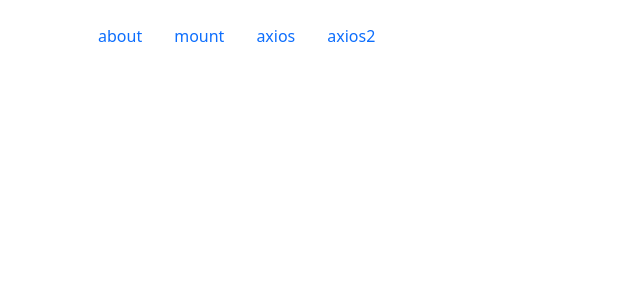
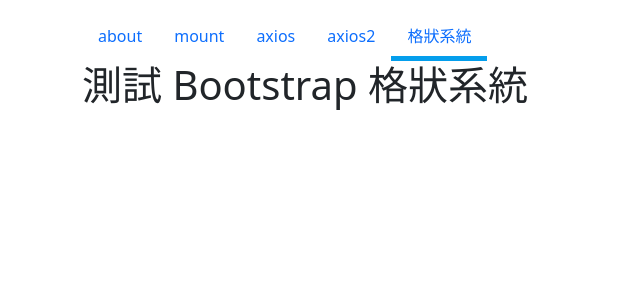
Before and after one commit to idben/EEIT215_20260422, a Vue app in the folder shop/: page /grid in a window 1280 px wide. Shown: the top 300 px of the page, without its empty margins (0-640 px from the left). Built offline with nearby package versions, Linux system fonts and the light colour scheme.

Commit message:
bs grid 1

```diff
--- a/shop/src/App.vue
+++ b/shop/src/App.vue
@@ -17,6 +17,9 @@
         <li class="nav-item">
           <RouterLink class="nav-link" to="/axios2">axios2</RouterLink>
         </li>
+        <li class="nav-item">
+          <RouterLink class="nav-link" to="/grid">格狀系統</RouterLink>
+        </li>
       </ul>
     </nav>
     <main>
--- a/shop/src/router/index.js
+++ b/shop/src/router/index.js
@@ -30,6 +30,11 @@
       name: 'axios2',
       component: () => import('../views/Test03View.vue'),
     },
+    {
+      path: '/grid',
+      name: 'grid',
+      component: () => import('../views/TestGridView.vue'),
+    },
   ],
 })
 
--- /dev/null
+++ b/shop/src/views/TestGridView.vue
@@ -0,0 +1,5 @@
+<script setup></script>
+<template>
+    <h1>測試 Bootstrap 格狀系統</h1>
+</template>
+<style scoped></style>
```
